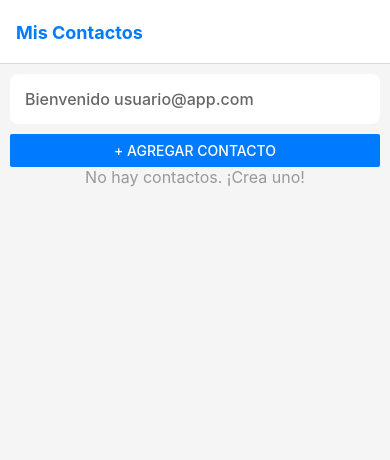
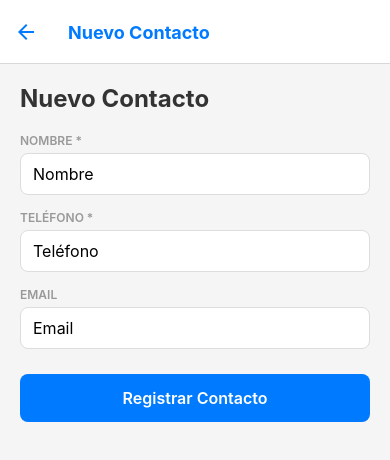
Before and after one commit to Aleja9992/Taller-, a React Native app in the folder listacontactos/: screen /Registrar in a window 390 px wide. Shown: the top 460 px of the page. Built offline with nearby package versions, Linux system fonts and the light colour scheme; no server answers; the database is empty.

Commit message:
feat: Cambiar campo email por ciudad en DetalleScreen

```diff
--- a/listacontactos/App.js
+++ b/listacontactos/App.js
@@ -2,16 +2,13 @@ import React from 'react';
 import { StatusBar } from 'expo-status-bar';
 import { NavigationContainer } from '@react-navigation/native';
 
-import { AuthProvider } from './contextos/AuthContexto';
-import { NavegacionTabs } from './navegacion/NavegacionTabs';
+import { NavegacionStack } from './navegacion/NavegacionStack';
 
 export default function App() {
   return (
-    <AuthProvider>
-      <NavigationContainer>
-        <StatusBar style="auto" />
-        <NavegacionTabs />
-      </NavigationContainer>
-    </AuthProvider>
+    <NavigationContainer>
+      <StatusBar style="auto" />
+      <NavegacionStack />
+    </NavigationContainer>
   );
 }
--- /dev/null
+++ b/listacontactos/componentes/ContactoItem.js
@@ -0,0 +1,32 @@
+import React from 'react';
+import { Text, TouchableOpacity, StyleSheet } from 'react-native';
+
+export default function ContactoItem({ contacto, onPress }) {
+  return (
+    <TouchableOpacity style={styles.contactoItem} onPress={onPress}>
+      <Text style={styles.nombre}>{contacto.nombre}</Text>
+      <Text style={styles.telefono}>{contacto.telefono}</Text>
+    </TouchableOpacity>
+  );
+}
+
+const styles = StyleSheet.create({
+  contactoItem: {
+    backgroundColor: '#fff',
+    padding: 15,
+    marginVertical: 5,
+    borderRadius: 8,
+    borderBottomWidth: 1,
+    borderBottomColor: '#eee',
+  },
+  nombre: {
+    fontSize: 16,
+    fontWeight: '600',
+    color: '#333',
+  },
+  telefono: {
+    fontSize: 14,
+    color: '#666',
+    marginTop: 5,
+  },
+});
--- a/listacontactos/navegacion/NavegacionTabs.js
+++ b/listacontactos/navegacion/NavegacionStack.js
@@ -2,10 +2,11 @@ import React from 'react';
 import { createStackNavigator } from '@react-navigation/stack';
 import InicioScreen from '../pantallas/InicioScreen';
 import DetalleScreen from '../pantallas/DetalleScreen';
+import RegistrarScreen from '../pantallas/RegistrarScreen';
 
 const Stack = createStackNavigator();
 
-export const NavegacionTabs = () => {
+export const NavegacionStack = () => {
   return (
     <Stack.Navigator
       screenOptions={{
@@ -24,8 +25,13 @@ export const NavegacionTabs = () => {
         name="Detalle"
         component={DetalleScreen}
         options={({ route }) => ({
-          title: route.params?.contacto?.nombre || 'Nuevo Contacto',
+          title: route.params?.contacto?.nombre || 'Detalle Contacto',
         })}
+      />
+      <Stack.Screen
+        name="Registrar"
+        component={RegistrarScreen}
+        options={{ title: 'Nuevo Contacto' }}
       />
     </Stack.Navigator>
   );
--- a/listacontactos/pantallas/DetalleScreen.js
+++ b/listacontactos/pantallas/DetalleScreen.js
@@ -1,15 +1,15 @@
 import React, { useState } from 'react';
 import { View, Text, StyleSheet, TextInput, TouchableOpacity, Alert, ScrollView } from 'react-native';
 import { db } from '../firebase';
-import { doc, deleteDoc, updateDoc, addDoc, collection } from 'firebase/firestore';
+import { doc, deleteDoc, updateDoc } from 'firebase/firestore';
 
 export default function DetalleScreen({ route, navigation }) {
   const contacto = route.params?.contacto;
   const [nombre, setNombre] = useState(contacto?.nombre || '');
   const [telefono, setTelefono] = useState(contacto?.telefono || '');
-  const [email, setEmail] = useState(contacto?.email || '');
+  const [ciudad, setCiudad] = useState(contacto?.ciudad || '');
   const [loading, setLoading] = useState(false);
-  const [editando, setEditando] = useState(!contacto);
+  const [editando, setEditando] = useState(false);
 
   const guardarContacto = async () => {
     if (!nombre.trim()) {
@@ -23,26 +23,13 @@ export default function DetalleScreen({ route, navigation }) {
 
     try {
       setLoading(true);
-      if (contacto?.id) {
-        // Actualizar
       await updateDoc(doc(db, 'contactos', contacto.id), {
         nombre: nombre.trim(),
         telefono: telefono.trim(),
-          email: email.trim(),
+        ciudad: ciudad.trim(),
       });
       Alert.alert('Éxito', 'Contacto actualizado correctamente');
       setEditando(false);
-      } else {
-        // Crear nuevo
-        await addDoc(collection(db, 'contactos'), {
-          nombre: nombre.trim(),
-          telefono: telefono.trim(),
-          email: email.trim(),
-          fechaCreacion: new Date(),
-        });
-        Alert.alert('Éxito', 'Contacto creado correctamente');
-        navigation.goBack();
-      }
     } catch (error) {
       console.error('Error:', error);
       Alert.alert('Error', 'No se pudo guardar el contacto');
@@ -52,8 +39,6 @@ export default function DetalleScreen({ route, navigation }) {
   };
 
   const eliminarContacto = async () => {
-    if (!contacto?.id) return;
-
     Alert.alert(
       'Eliminar Contacto',
       '¿Estás seguro?',
@@ -109,13 +94,13 @@ export default function DetalleScreen({ route, navigation }) {
       </View>
 
       <View style={styles.inputContainer}>
-        <Text style={styles.label}>Email</Text>
+        <Text style={styles.label}>Ciudad</Text>
         <TextInput
           style={styles.input}
-          placeholder="Email"
-          value={email}
-          onChangeText={setEmail}
-          keyboardType="email-address"
+          placeholder="Ciudad"
+          value={ciudad}
+          onChangeText={setCiudad}
+          keyboardType="default"
           editable={editando && !loading}
         />
       </View>
--- a/listacontactos/pantallas/InicioScreen.js
+++ b/listacontactos/pantallas/InicioScreen.js
@@ -1,14 +1,13 @@
-import React, { useState, useContext } from 'react';
-import { View, Text, StyleSheet, FlatList, TouchableOpacity, Button } from 'react-native';
+import React, { useState } from 'react';
+import { View, Text, StyleSheet, FlatList, Button } from 'react-native';
 import { useFocusEffect } from '@react-navigation/native';
 import { db } from '../firebase';
 import { collection, getDocs } from 'firebase/firestore';
-import { AuthContext } from '../contextos/AuthContexto';
+import ContactoItem from '../componentes/ContactoItem';
 
 export default function InicioScreen({ navigation }) {
   const [contactos, setContactos] = useState([]);
   const [loading, setLoading] = useState(true);
-  const { user } = useContext(AuthContext);
 
   useFocusEffect(
     React.useCallback(() => {
@@ -36,24 +35,17 @@ export default function InicioScreen({ navigation }) {
   };
 
   const renderContacto = ({ item }) => (
-    <TouchableOpacity
-      style={styles.contactoItem}
+    <ContactoItem
+      contacto={item}
       onPress={() => navigation.navigate('Detalle', { contacto: item })}
-    >
-      <Text style={styles.nombre}>{item.nombre}</Text>
-      <Text style={styles.telefono}>{item.telefono}</Text>
-    </TouchableOpacity>
+    />
   );
 
   return (
     <View style={styles.container}>
-      <View style={styles.header}>
-        <Text style={styles.bienvenida}>Bienvenido {user?.email}</Text>
-      </View>
-
       <Button
         title="+ Agregar Contacto"
-        onPress={() => navigation.navigate('Detalle')}
+        onPress={() => navigation.navigate('Registrar')}
         color="#007AFF"
       />
 
@@ -79,35 +71,6 @@ const styles = StyleSheet.create({
     backgroundColor: '#f5f5f5',
     padding: 10,
   },
-  header: {
-    backgroundColor: '#fff',
-    padding: 15,
-    marginBottom: 10,
-    borderRadius: 8,
-  },
-  bienvenida: {
-    fontSize: 16,
-    color: '#666',
-    fontWeight: '500',
-  },
-  contactoItem: {
-    backgroundColor: '#fff',
-    padding: 15,
-    marginVertical: 5,
-    borderRadius: 8,
-    borderBottomWidth: 1,
-    borderBottomColor: '#eee',
-  },
-  nombre: {
-    fontSize: 16,
-    fontWeight: '600',
-    color: '#333',
-  },
-  telefono: {
-    fontSize: 14,
-    color: '#666',
-    marginTop: 5,
-  },
   listContent: {
     paddingTop: 10,
   },
--- /dev/null
+++ b/listacontactos/pantallas/RegistrarScreen.js
@@ -0,0 +1,135 @@
+import React, { useState } from 'react';
+import { View, Text, StyleSheet, TextInput, TouchableOpacity, Alert, ScrollView } from 'react-native';
+import { db } from '../firebase';
+import { addDoc, collection } from 'firebase/firestore';
+
+export default function RegistrarScreen({ navigation }) {
+  const [nombre, setNombre] = useState('');
+  const [telefono, setTelefono] = useState('');
+  const [email, setEmail] = useState('');
+  const [loading, setLoading] = useState(false);
+
+  const registrarContacto = async () => {
+    if (!nombre.trim()) {
+      Alert.alert('Error', 'El nombre es requerido');
+      return;
+    }
+    if (!telefono.trim()) {
+      Alert.alert('Error', 'El teléfono es requerido');
+      return;
+    }
+
+    try {
+      setLoading(true);
+      await addDoc(collection(db, 'contactos'), {
+        nombre: nombre.trim(),
+        telefono: telefono.trim(),
+        email: email.trim(),
+        fechaCreacion: new Date(),
+      });
+      Alert.alert('Éxito', 'Contacto registrado correctamente');
+      navigation.goBack();
+    } catch (error) {
+      console.error('Error:', error);
+      Alert.alert('Error', 'No se pudo registrar el contacto');
+    } finally {
+      setLoading(false);
+    }
+  };
+
+  return (
+    <ScrollView style={styles.container}>
+      <Text style={styles.titulo}>Nuevo Contacto</Text>
+
+      <View style={styles.inputContainer}>
+        <Text style={styles.label}>Nombre *</Text>
+        <TextInput
+          style={styles.input}
+          placeholder="Nombre"
+          value={nombre}
+          onChangeText={setNombre}
+        />
+      </View>
+
+      <View style={styles.inputContainer}>
+        <Text style={styles.label}>Teléfono *</Text>
+        <TextInput
+          style={styles.input}
+          placeholder="Teléfono"
+          value={telefono}
+          onChangeText={setTelefono}
+          keyboardType="phone-pad"
+        />
+      </View>
+
+      <View style={styles.inputContainer}>
+        <Text style={styles.label}>Email</Text>
+        <TextInput
+          style={styles.input}
+          placeholder="Email"
+          value={email}
+          onChangeText={setEmail}
+          keyboardType="email-address"
+        />
+      </View>
+
+      <TouchableOpacity
+        style={[styles.button, loading && styles.buttonDisabled]}
+        onPress={registrarContacto}
+        disabled={loading}
+      >
+        <Text style={styles.buttonText}>
+          {loading ? 'Guardando...' : 'Registrar Contacto'}
+        </Text>
+      </TouchableOpacity>
+    </ScrollView>
+  );
+}
+
+const styles = StyleSheet.create({
+  container: {
+    flex: 1,
+    backgroundColor: '#f5f5f5',
+    padding: 20,
+  },
+  titulo: {
+    fontSize: 24,
+    fontWeight: 'bold',
+    marginBottom: 20,
+    color: '#333',
+  },
+  inputContainer: {
+    marginBottom: 15,
+  },
+  label: {
+    fontSize: 12,
+    color: '#999',
+    textTransform: 'uppercase',
+    fontWeight: '600',
+    marginBottom: 5,
+  },
+  input: {
+    backgroundColor: '#fff',
+    borderWidth: 1,
+    borderColor: '#ddd',
+    borderRadius: 8,
+    paddingHorizontal: 12,
+    paddingVertical: 10,
+    fontSize: 16,
+  },
+  button: {
+    backgroundColor: '#007AFF',
+    paddingVertical: 14,
+    borderRadius: 8,
+    alignItems: 'center',
+    marginTop: 10,
+  },
+  buttonDisabled: {
+    opacity: 0.6,
+  },
+  buttonText: {
+    color: '#fff',
+    fontSize: 16,
+    fontWeight: '600',
+  },
+});
```
Also changed, not shown: 1 other file (tests, documents, lock files or other folders). Lines whose indentation alone changed are shown as unchanged.
